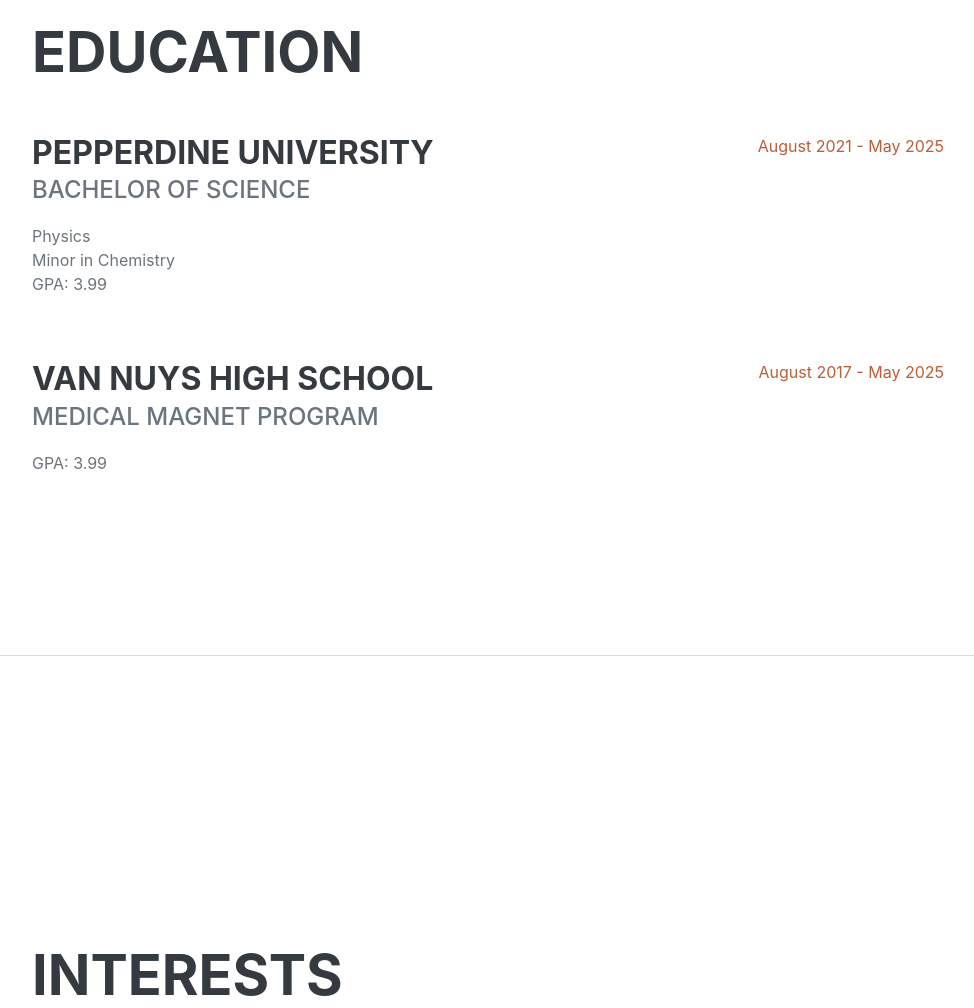
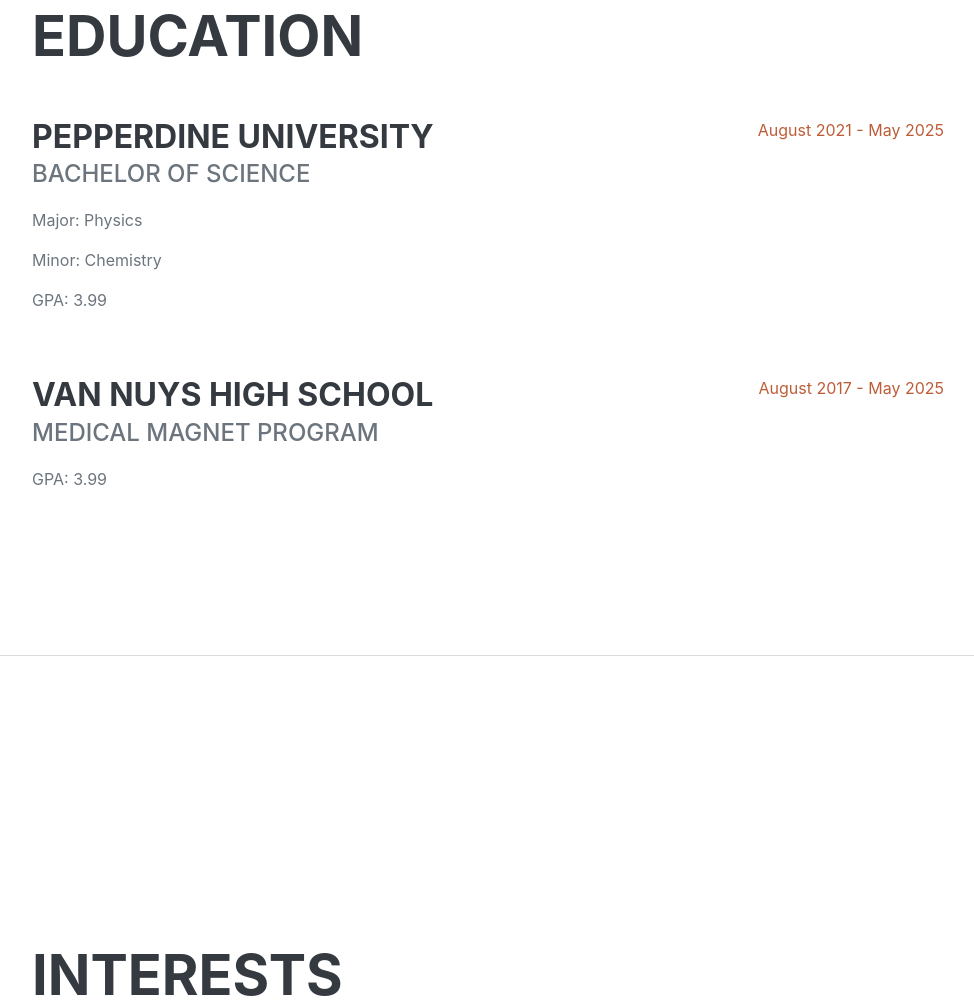
Before and after one commit to gasia672/gasia672.github.io, a plain HTML site: page index.html in a window 1280 px wide. Shown: the part 2056-3064 px from the top of the page, without its empty margins (288-1262 px from the left). Drawn offline with nearby package versions, Linux system fonts and the light colour scheme; a web font is replaced by a local one.

Commit message:
Update index.html

```diff
--- a/index.html
+++ b/index.html
@@ -104,8 +104,8 @@
                         <div class="flex-grow-1">
                             <h3 class="mb-0">Pepperdine University</h3>
                             <div class="subheading mb-3">Bachelor of Science</div>
-                            <div>Physics</div>
-                            <div>Minor in Chemistry</div>
+                            <p>Major: Physics</p>
+                            <p>Minor: Chemistry</p>
                             <p>GPA: 3.99</p>
                         </div>
                         <div class="flex-shrink-0"><span class="text-primary">August 2021 - May 2025</span></div>
```
